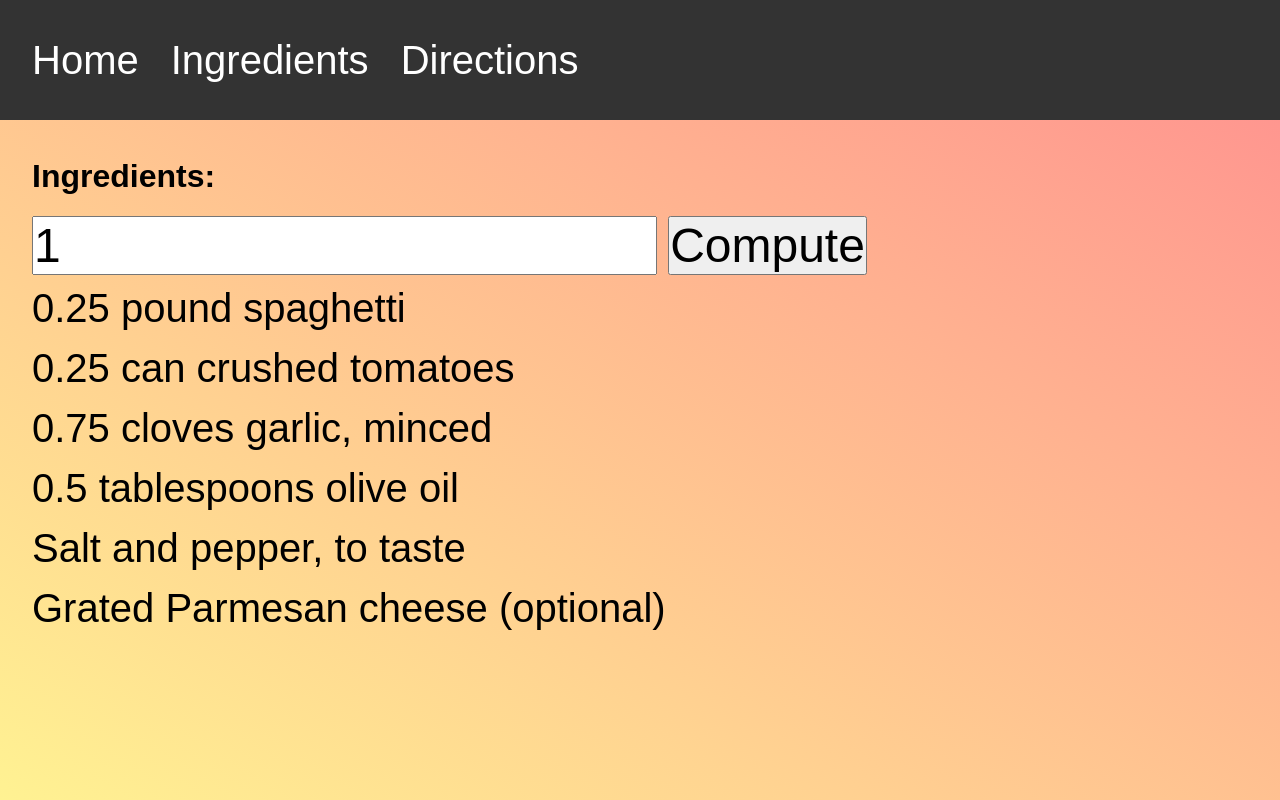
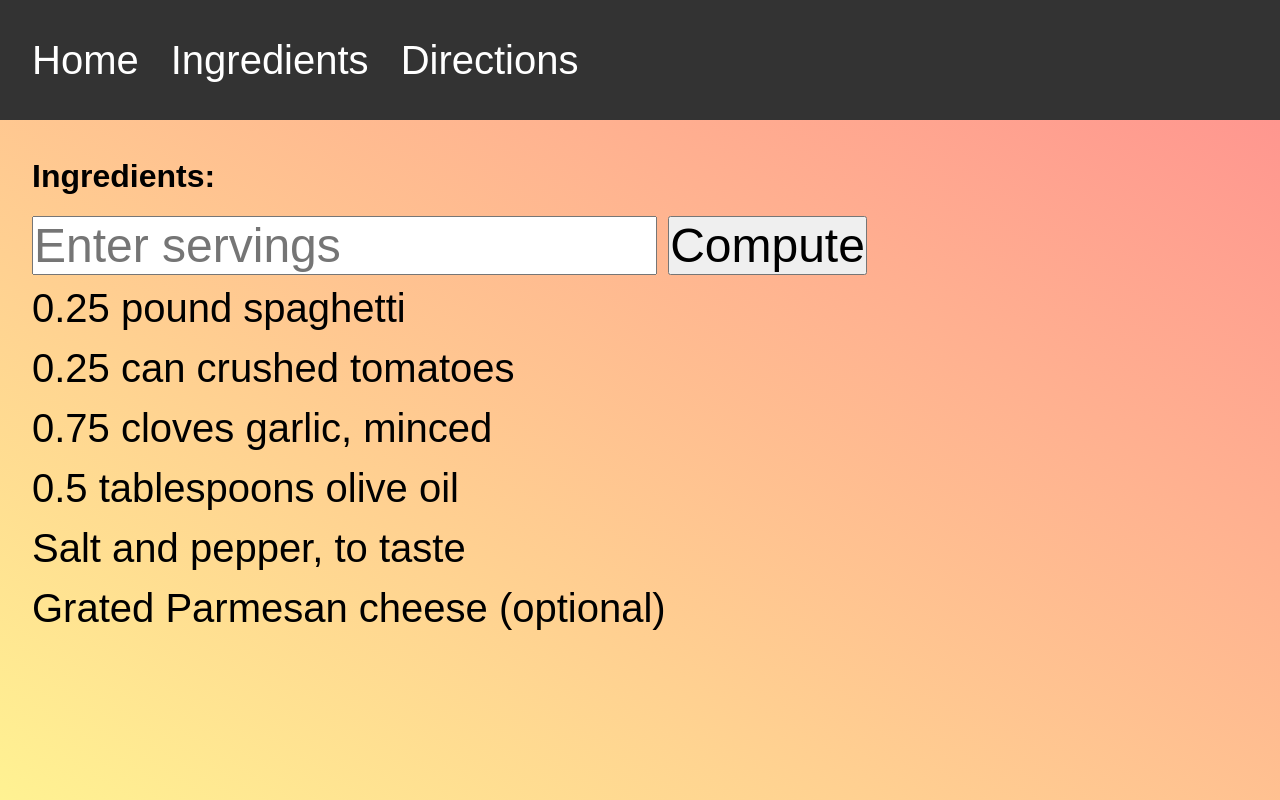
Before and after one commit to HarrisonFisher/CS351_Final_Project, a plain HTML site: page ingredients.html in a window 1280 px wide. Drawn offline with Linux system fonts and the light colour scheme.

Commit message:
Removed Default Value

```diff
--- a/ingredients.html
+++ b/ingredients.html
@@ -18,7 +18,7 @@
 	<main>
 		<h1>Ingredients:</h1>
 		<ul>
-			<input type="number" class="input" id="servings" value="1" min="1" placeholder="Enter servings">
+			<input type="number" class="input" id="servings" value="" min="1" placeholder="Enter servings">
 			<button class="btn" id="btn">Compute</button>
 
 			<p><span id="spaghetti">0.25</span><span> pound spaghetti</span></p>
```
